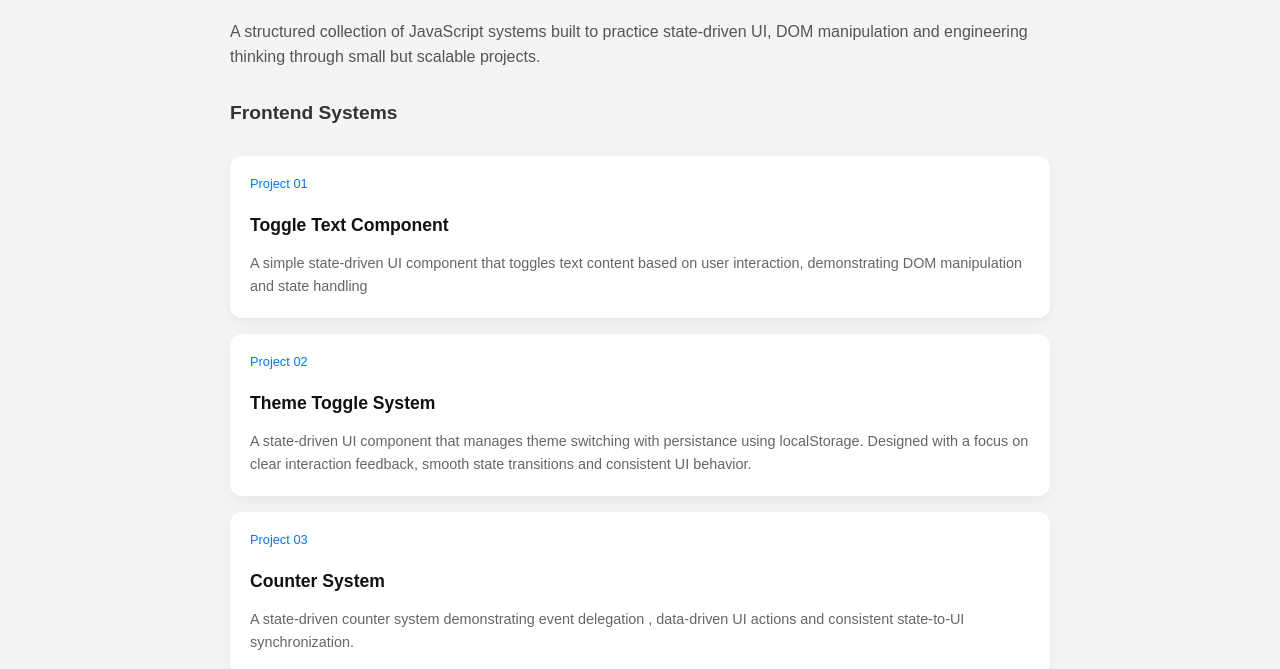
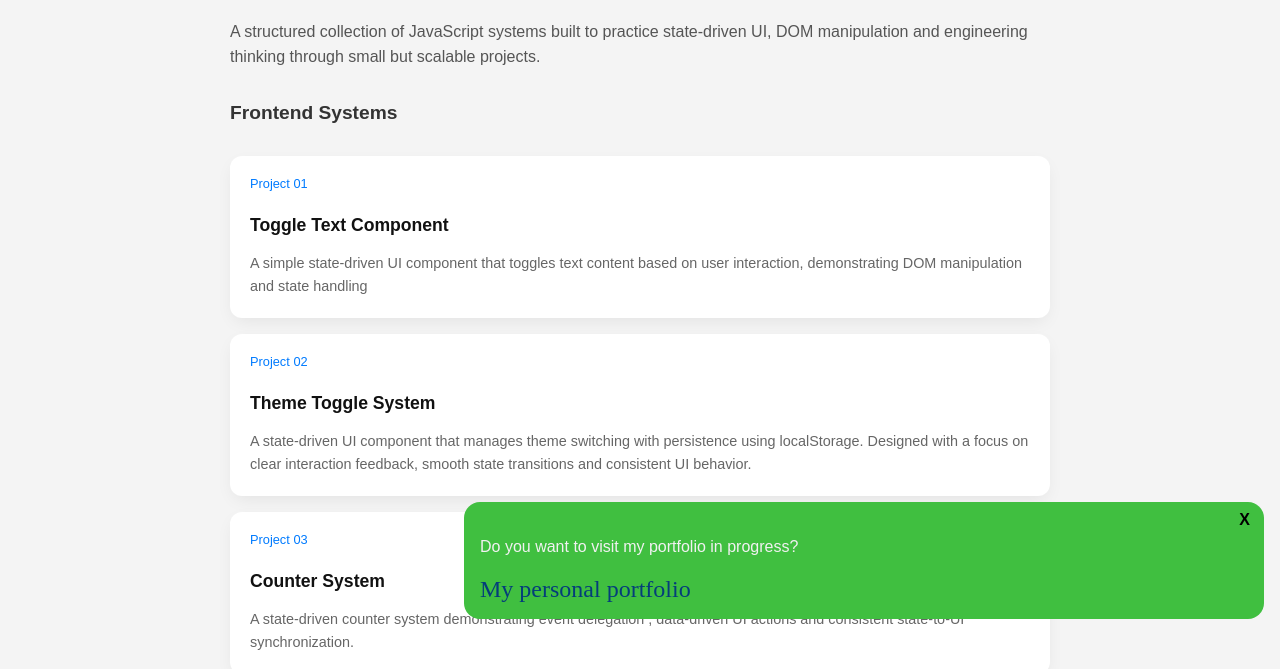
Before and after one commit to TeshomeDev/javascript-mastery-projects, a plain HTML site: page index.html in a window 1280 px wide. Shown: the part 133-802 px from the top of the page. Drawn offline with Linux system fonts and the light colour scheme.

Commit message:
feat(homepage): add portfolio promotion modal with dismiss interaction

```diff
--- a/index.html
+++ b/index.html
@@ -19,6 +19,8 @@
       display: flex;
       flex-direction: column;
       gap: 2rem;
+
+      position: relative;
     }
 
     h1 {
@@ -80,6 +82,61 @@
       margin-block-end: 0.5rem;
       display: inline-block;
     }
+
+    .info {
+      width: 60%;
+      padding: 1rem;
+      padding-top: 2rem;
+
+      background-color: hsl(120, 50%, 50%);
+      border-radius: 1rem;
+
+      display: flex;
+      flex-direction: column;
+      gap: 1rem;
+
+      position: fixed;
+      bottom: 6%;
+      right: 1rem;
+      transform: translateX(150%);
+
+      transition: transform 0.6s ease-out;
+
+    }
+
+    .info.show {
+      transform: translateX(0);
+    }
+
+    .info p {
+      color: #f1f1f1;
+    }
+
+    .info a {
+      text-decoration: none;
+      text-underline-offset: 0.2rem;
+      color: #043d7a;
+      font-size: 1.5rem;
+      font-family:'Times New Roman', Times, serif;
+    }
+
+    .info a:hover {
+      text-decoration: underline;
+    }
+
+    .close {
+      position: absolute;
+      top: 0.5rem;
+      right: 0.5rem;
+
+      background-color: transparent;
+      border: none;
+
+      font-size: 1rem;
+      font-weight: 600;
+
+      cursor: pointer;
+    }
   </style>
 </head>
 <body>
@@ -103,7 +160,7 @@
         <a href="dom/02-toggle-bg-color/index.html" class="card">
           <span class="tag">Project 02</span>
           <h3>Theme Toggle System</h3>
-          <p>A state-driven UI component that manages theme switching with persistance using localStorage. Designed with a focus on clear interaction feedback, smooth state transitions and consistent UI behavior.</p>
+          <p>A state-driven UI component that manages theme switching with persistence using localStorage. Designed with a focus on clear interaction feedback, smooth state transitions and consistent UI behavior.</p>
         </a>
 
         <a href="dom/03-counter/index.html" class="card">
@@ -133,12 +190,38 @@
           <h3>Alarm System</h3>
           <p>
             A real-time alarm system that allows users to set alarms, continuously monitors current time, triggers alarm feedback
-            with looping audio and manages the full alarm lifecycle through dynamic UI updats and state-driven logic.
+            with looping audio and manages the full alarm lifecycle through dynamic UI updates and state-driven logic.
           </p>
         </a>
+
+        <div class="info">
+          <p>Do you want to visit my portfolio in progress?</p>
+
+          <a href="http://teshomedev.github.io/my-portfolio" target="_blank" rel="noopener noreferrer">My personal portfolio</a>
+
+          <button class="close">X</button>
+        </div>
 
       </div>
     </div>
   </main>
+
+  <script>
+    const modal = document.querySelector(".info");
+
+
+      window.addEventListener("DOMContentLoaded", () => {
+        setTimeout(() => {
+          modal.classList.add("show");
+        }, 1000);
+      });
+
+    const close = document.querySelector(".close");
+
+    close.addEventListener("click", () => {
+      modal.classList.remove("show");
+    })
+
+  </script>
 </body>
 </html>
```
